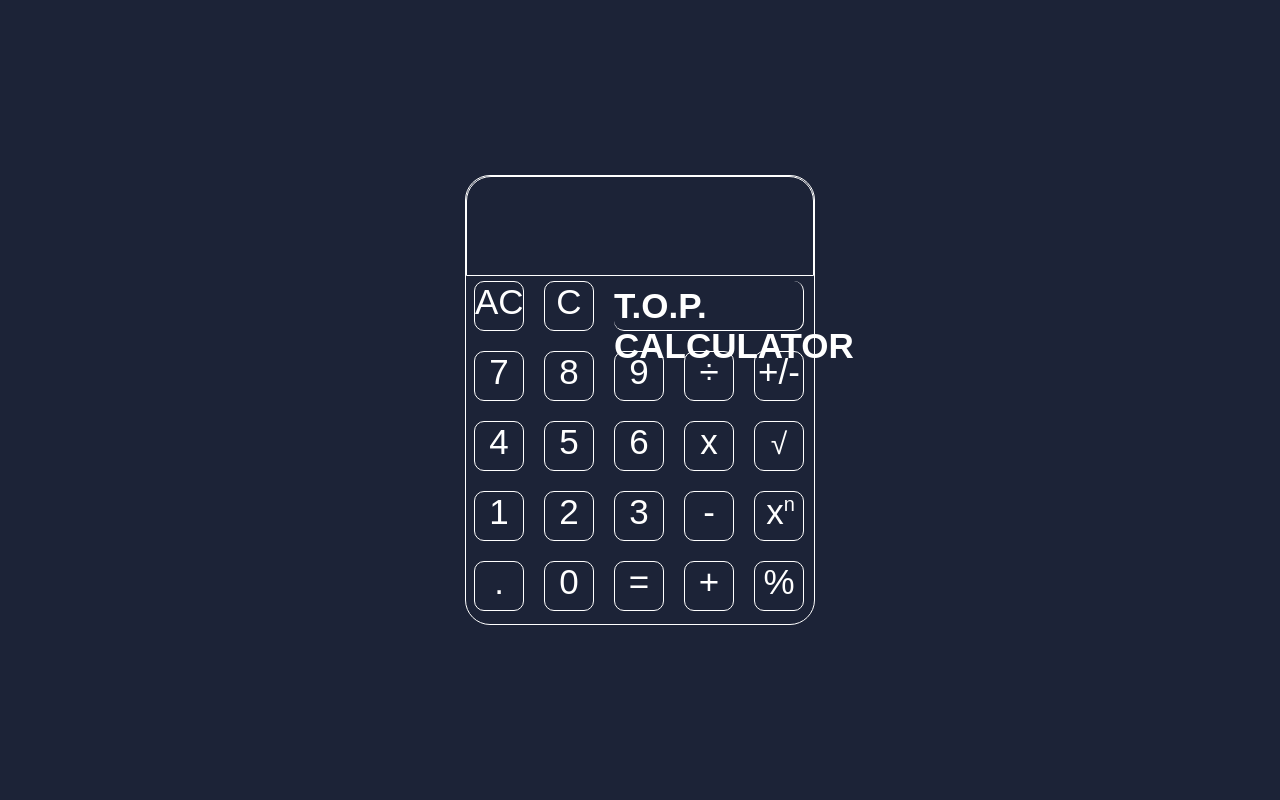
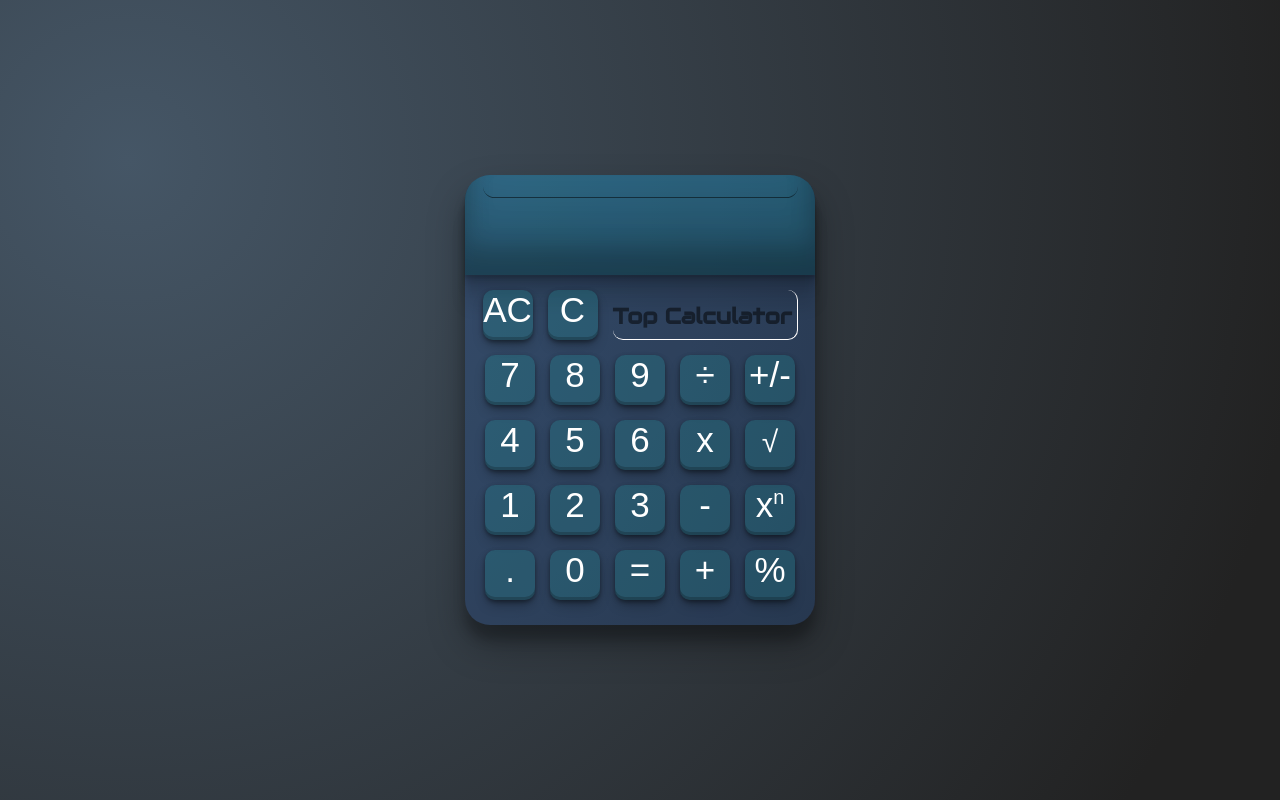
Before and after one commit to frqd92/Calculator, a plain HTML site: page index.html in a window 1280 px wide. Both pictures are taken after a click on the element "AC". Drawn offline with Linux system fonts and the light colour scheme; a web font is replaced by a local one.

Commit message:
finish css style

```diff
--- a/index.html
+++ b/index.html
@@ -8,8 +8,7 @@
     <link rel="preconnect" href="https://fonts.gstatic.com" crossorigin>
     <link href="https://fonts.googleapis.com/css2?family=Alumni+Sans+Pinstripe&display=swap" rel="stylesheet">
     <link rel="stylesheet" href="https://cdnjs.cloudflare.com/ajax/libs/font-awesome/6.2.0/css/all.min.css" integrity="sha512-xh6O/CkQoPOWDdYTDqeRdPCVd1SpvCA9XXcUnZS2FmJNp1coAFzvtCN9BmamE+4aHK8yyUHUSCcJHgXloTyT2A==" crossorigin="anonymous" referrerpolicy="no-referrer" />
-
-
+    <link href="https://fonts.googleapis.com/css2?family=Audiowide&display=swap" rel="stylesheet">
 
 </head>
 <body>
@@ -21,7 +20,7 @@
         <div id="button-container">
             <div class="button box AC">AC</div>
             <div class="button box C">C</div>
-            <div class="box logoText">T.O.P. CALCULATOR</div>
+            <div class="box logoText">Top Calculator</div>
             <div class="button box seven num">7</div>
             <div class="button box eigh num">8</div>
             <div class="button box nine num">9</div>
@@ -36,7 +35,7 @@
             <div class="button box two num">2</div>
             <div class="button box three num">3</div>
             <div class="button box subt">-</div>
-            <div class="button box sqrd">x<sup>n</sup></div>
+            <div class="button box power">x<sup>n</sup></div>
             <div class="button box decimal num">.</div>
             <div class="button box zero num">0</div>
             <div class="button box equals">=</div>
--- a/script.js
+++ b/script.js
@@ -3,34 +3,34 @@
 let inputBox = document.getElementById("inputBox");
 let allBtns = document.querySelectorAll(".button");
 let resultsBox = document.getElementById("resultsBox");
-let previousVal = "";
-let currentOperator="";
-let onOff = 0;
-let currentBtn ="";
-let decMode = 0;
-let arr = [];
+let previousVal = "", currentOperator="", currentBtn ="";
+let onOff = 0, decMode = 0;
 
 window.onload = function(){
     for(let i=0;i<allBtns.length;i++){
         allBtns[i].addEventListener("click", (e)=>{
-            if(inputBox.textContent && onOff==1 && e.target.classList[3]==="num"){ // this is the problem with creating operator twice in a row and it clears everything. You should
+            if(inputBox.textContent && onOff==1 && e.target.classList[3]==="num"){
                 inputBox.textContent="";
                 onOff=0;
             }
             switch(e.target.classList[2]){
                 case "zero":
+                if(currentOperator==="/"){console.log("hello")} //don't divide by 0
                     if(inputBox.innerText===""){
                     inputBox.innerText="";
                 }   else{inputBox.innerText+=0};
                 break;
-                case "AC":      aC(); break;
-                case "C":       erase(); break;
+                case "AC": aC(); break;
+                case "C": erase(); break;
                 case "equals": equals(); break;
-                case "plus": operator("+",e.target); break;
-                case "multiply": operator("*",e.target); break;
-                case "subt": operator("-",e.target); break;
-                case "divide": operator("/",e.target); break;
+                case "plus": operator("+"); break;
+                case "multiply": operator("*"); break;
+                case "subt": operator("-"); break;
+                case "divide": operator("/"); break;
+                case "power": if(inputBox.innerText){operator("^")}; break;
                 case "posNeg": if(inputBox.innerText){inputBox.innerText=parseFloat(inputBox.textContent*-1)}; break;
+                case "percent": if(inputBox.innerText){inputBox.innerText=parseFloat(inputBox.textContent/100)}; decMode=1; break;
+                case "sqroot": if(inputBox.innerText){inputBox.innerText=parseFloat(Math.sqrt(inputBox.textContent))}; upperBox("sqrt"); break;
                 case "decimal":
                     if(decMode===0){
                         if(inputBox.innerText===""){
@@ -50,35 +50,42 @@ function equals(){
             case "+": inputBox.textContent= previousVal + parseFloat(inputBox.textContent); break;
             case "-": inputBox.textContent= previousVal - parseFloat(inputBox.textContent); break;
             case "/": inputBox.textContent= previousVal / parseFloat(inputBox.textContent); break;
+            case "^": inputBox.textContent = previousVal ** parseFloat(inputBox.textContent); break;
         }
         previousVal=inputBox.textContent;
         resultsBox.innerText=inputBox.innerText;
 }
-function operator(input, target){
-
+function operator(input){
         onOff=1; decMode=0;
+        if(inputBox.textContent){
             currentOperator=input;
             previousVal=parseFloat(inputBox.innerText);
-    console.log("current operator :" + currentOperator);console.log("current button :" + currentBtn)
+        }
+    upperBox();
+}
+function upperBox(x){
+    if(x){resultsBox.innerText=inputBox.innerText;} //for sqrt display
+    else{
+        if(inputBox.innerText){
+            let arr = [];
             arr=[previousVal,currentOperator];
             resultsBox.innerText=arr.join(" ");
-
         }
-
+    }
+}
 function erase(){
-    let length = inputBox.innerText.length-1;
-    if(inputBox.innerText[length]==="."){
+    if(inputBox.innerText[inputBox.innerText.length-1]==="."){
         decMode=0;
     }
+    if(inputBox.innerText===0){
+        inputBox.innerText="";
+    }
     inputBox.innerText= inputBox.innerText.slice(0, -1)
-    resultsBox.innerText=inputBox.innerText;
-
 }
-
 function aC(){
     inputBox.innerText="";
     resultsBox.innerText="";
-    previousVal=0;
+    previousVal="";
     currentOperator = 0;
     decMode=0;
     onOff=0;
--- a/style.css
+++ b/style.css
@@ -5,7 +5,7 @@
     font-family: 'Alumni Sans Pinstripe', sans-serif;;
 }
 body{
-    background-color: #1c2337;
+    background: radial-gradient(circle at 10% 20%, rgb(69, 86, 102) 0%, rgb(34, 34, 34) 90%);
     display: flex;
     justify-content: center;
     align-items: center;
@@ -13,15 +13,18 @@ body{
 }
 
 #main-container{
-    border:1px solid white;
+
     width: 350px;
     height:450px;
     border-radius: 25px;
+    background: rgba(0, 94, 255, 0.126);
+    box-shadow: rgba(0, 0, 0, 0.3) 0px 19px 38px, rgba(0, 0, 0, 0.22) 0px 15px 12px;
 }
 .display{
-    border: 0.2px solid white;
+    box-shadow: rgba(0, 0, 0, 0.17) 0px -23px 25px 0px inset, rgba(0, 0, 0, 0.15) 0px -36px 30px 0px inset, rgba(0, 0, 0, 0.1) 0px -79px 40px 0px inset, rgba(0, 0, 0, 0.06) 0px 2px 1px, rgba(0, 0, 0, 0.09) 0px 4px 2px, rgba(0, 0, 0, 0.09) 0px 8px 4px, rgba(0, 0, 0, 0.09) 0px 16px 8px, rgba(0, 0, 0, 0.09) 0px 32px 16px;
     height:100px;
     border-radius: 25px 25px 0 0;
+    background-color: rgba(33, 226, 247, 0.2);
     display: flex;
     flex-direction: column;
     justify-content: center;
@@ -41,23 +44,29 @@ body{
     user-select: none;
     overflow: hidden;
     text-overflow: ellipsis;
+    padding-bottom: 25px;
 }
 #resultsBox{
     font-size: 20px;
-    height: 30px;
+    height: 35px;
     width: 90%;
     color: white;
     text-align: end;
+    padding-right: 10px;
     letter-spacing: 2px;
     font-family: 'Courier New', Courier, monospace;
+    border-bottom: 1px solid rgba(0, 0, 0, 0.5);
+    border-radius: 12px;
 }
+
 #button-container{
     display:flex;
     flex-wrap: wrap;
-    gap: 20px;
-    margin: 5px 0px 0px 8px;
+    justify-content: center;
+    gap: 15px;
+    margin: 15px 0px 0px 0px;
+}
 
-}
 .box{
     border: 1px solid white;
     width:50px;
@@ -69,8 +78,16 @@ body{
 .button {
     font-size: 35px;
     text-align: center;
+    background-color: rgba(28, 174, 174, 0.2) ;
+    border: none;
+    box-shadow: rgba(0, 0, 0, 0.4) 0px 2px 4px, rgba(0, 0, 0, 0.3) 0px 7px 13px -3px, rgba(0, 0, 0, 0.2) 0px -3px 0px inset;
+
 
 }
+
+.button:active{
+    box-shadow: rgba(50, 50, 93, 0.25) 0px 30px 60px -12px inset, rgba(0, 0, 0, 0.3) 0px 18px 36px -18px inset;}
+
 .clickedButton{
     background-color: red;
 }
@@ -85,14 +102,16 @@ body{
 }
 sup{
     font-size: 20px;
+    pointer-events: none;
 }
 .logoText{
-    padding-top: 5px;
-    border: 1px solid white;
+    padding-top: 12px;
+    border: 1px solid rgb(254, 252, 252);
     border-top: none ;
     border-left: none ;
-    width:190px;
-    color: white;
-    font-size: 35px;
+    width:185px;
+    color: rgba(0, 0, 0, 0.5);
+    font-size: 22px;
     font-weight: bolder;
+    font-family: 'Audiowide', cursive;
 }
```
Lines whose indentation alone changed are shown as unchanged.
